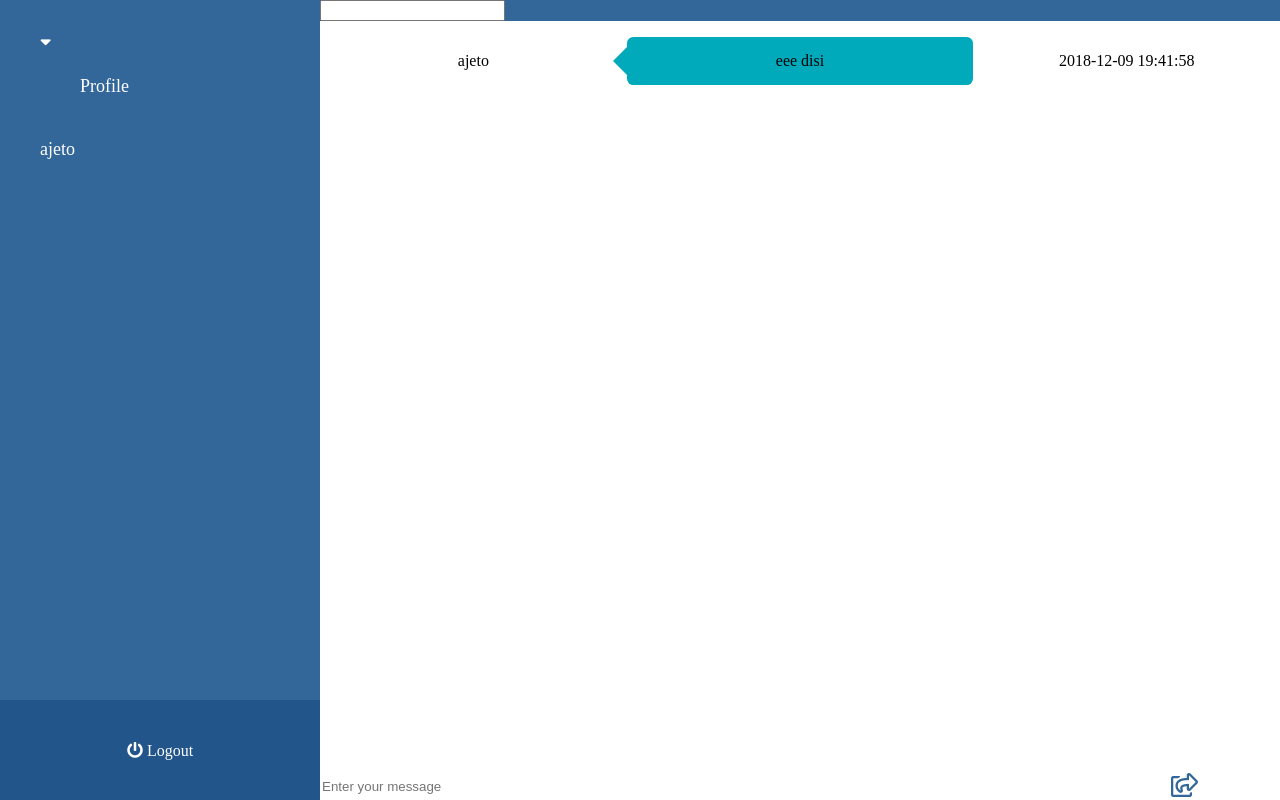
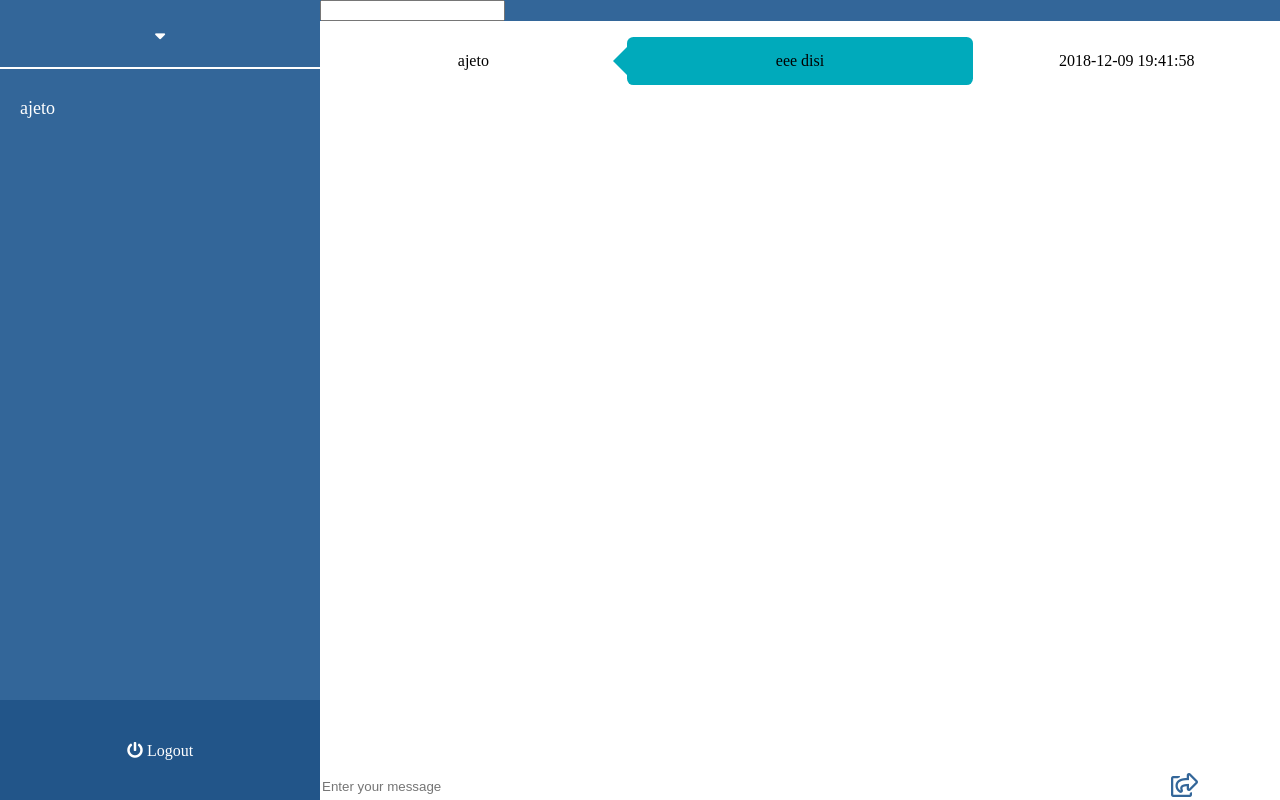
Before and after one commit to danijelsugar/simple-chat-app, a PHP site: page /private/home.php in a window 1280 px wide. Run offline with PHP 8.4, Linux system fonts and the light colour scheme; the visitor is signed in with stand-in values (Sample User, id 1); data comes from the database, SQL or seed files in the repository; some libraries are stand-ins or nearby versions.

Commit message:
New styles for sidebar

```diff
--- a/css/style.css
+++ b/css/style.css
@@ -109,7 +109,7 @@
     background-color: #336699;
     color: #fff;
 }
-.sidebar p {
+.siderbar-top-user-profile ul {
     font-size: 24px;
     line-height: 36px;
     text-align: center;
@@ -117,23 +117,45 @@
     padding: 10px 0;
     margin: 0;
 }
+.siderbar-top-user-profile ul li ul {
+    border: none;
+    position: absolute;
+    left: 0;
+    top: 40px;
+    padding: 15px 73px;
+    background: #00203e;
+    z-index: 999;
+    display: none;
+}
+.siderbar-top-user-profile ul li:hover ul {
+    display: block;
+}
 .sidebar-top {
     flex: 7;
 }
-.sidebar-top ul{
+.siderbar-top-user-profile ul {
+    text-align: center;
+    padding: 10px 0;
+}
+.siderbar-top-users ul{
     text-align: left;
-    padding-left: 10px 15px;
+    padding: 0;
 }
-.sidebar-top li{
+.siderbar-top-users li, .siderbar-top-user-profile li {
     list-style: none;
+    position: relative;
 }
-.sidebar-top li a {
+.siderbar-top-users li a, .siderbar-top-user-profile li a {
     display: block;
     font-size: 18px;
     line-height: 27px;
     color: #fff;
-    padding: 10px 0;
+    padding: 10px 20px;
     text-decoration: none;
+}
+.siderbar-top-users li a:hover {
+    background-color: #fff;
+    color: #000;
 }
 .sidebar-bottom {
     flex: 1;
```
